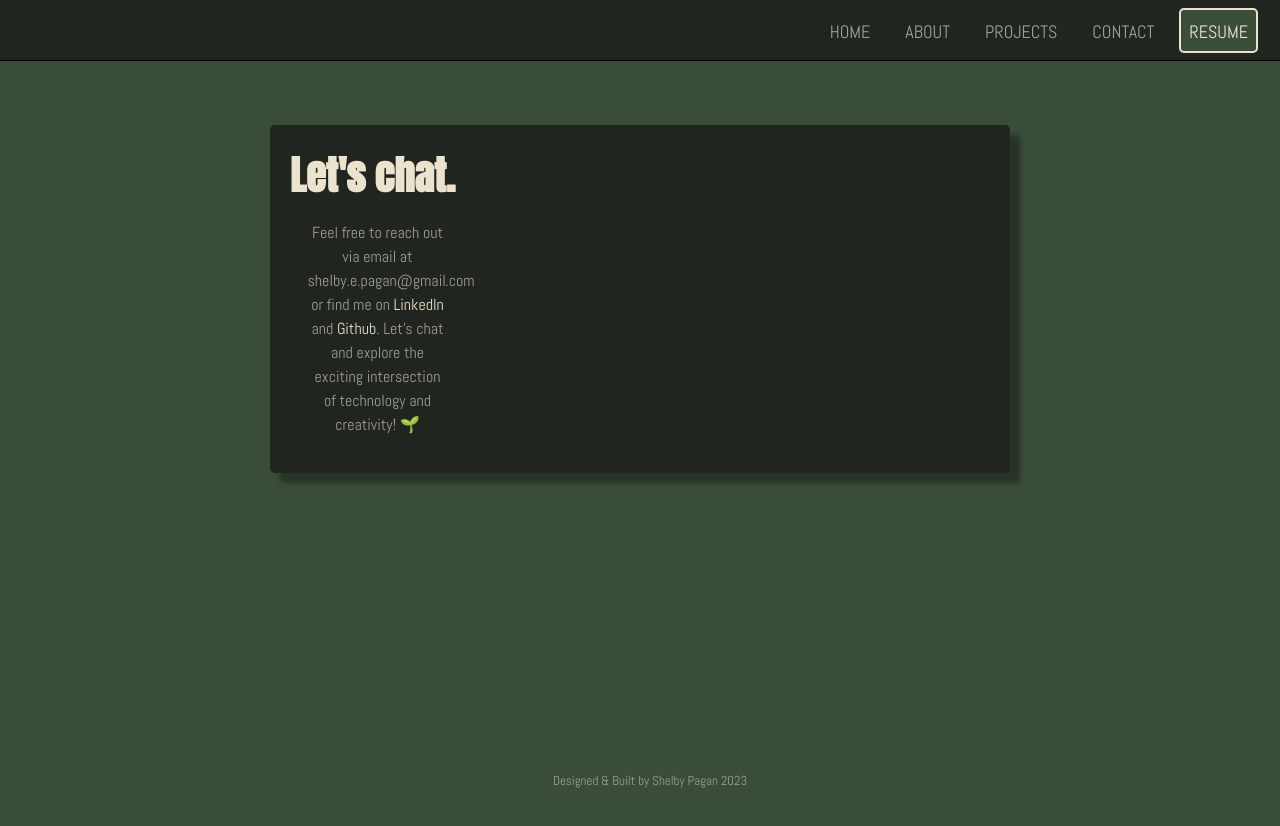
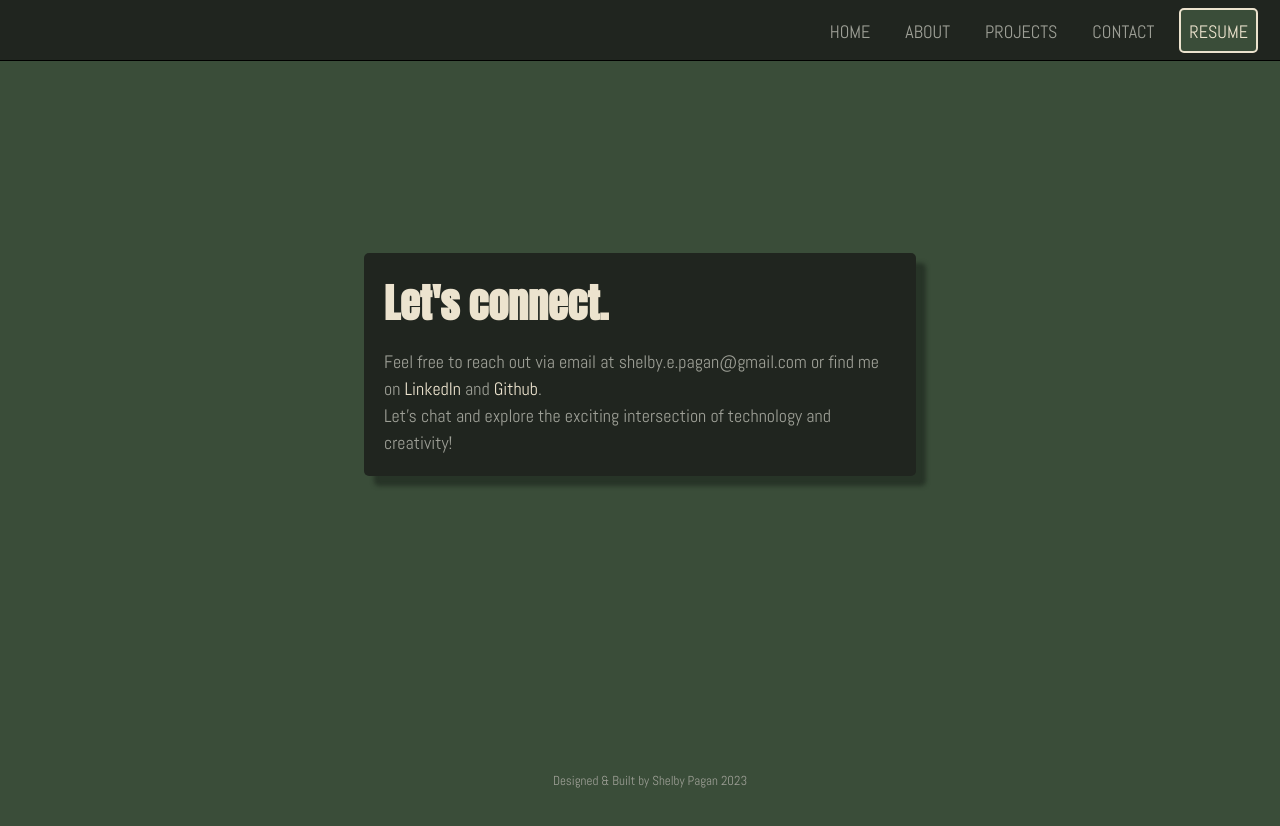
Before and after one commit to shelbyyy16/react-portfolio, a React (Vite) app: page /contact in a window 1280 px wide. Shown: the top 826 px of the page. Built offline with nearby package versions, Linux system fonts and the light colour scheme.

Commit message:
update to contact page

```diff
--- a/src/pages/Contact.jsx
+++ b/src/pages/Contact.jsx
@@ -3,9 +3,9 @@ import React from 'react';
 function Contact() {
   return (
     <div className="contact">
-      <h2>Let's chat.</h2>
-      <div className="home-about">
-        <p>Feel free to reach out via email at shelby.e.pagan@gmail.com or find me on <a href="https://www.linkedin.com/in/shelbypagan/" target="_blank" rel="noopener noreferrer" className='contact-link'>LinkedIn</a> and <a href="https://github.com/shelbyyy16" target="_blank" rel="noopener noreferrer" className='contact-link'>Github</a>. Let's chat and explore the exciting intersection of technology and creativity! 🌱</p>
+      <h2>Let's connect.</h2>
+      <div>
+        <p>Feel free to reach out via email at shelby.e.pagan@gmail.com or find me on <a href="https://www.linkedin.com/in/shelbypagan/" target="_blank" rel="noopener noreferrer" className='contact-link'>LinkedIn</a> and <a href="https://github.com/shelbyyy16" target="_blank" rel="noopener noreferrer" className='contact-link'>Github</a>. <br></br>Let's chat and explore the exciting intersection of technology and creativity! </p>
       </div>
     </div>
   );
--- a/src/style.css
+++ b/src/style.css
@@ -204,34 +204,32 @@ html {
 /* CONTACT PAGE */
 
 .contact {
-  margin: 0;
-  margin-left: 10%;
-  margin-top: 15%;
-  margin: 5% auto;
-  margin-bottom: 30%;
+  margin: 15% auto 30%;
   padding: 20px;
   background-color: #20251f;
   border-radius: 5px;
-  width: 700px;
+  width: 40%;
   box-shadow: 10px 10px 4px #273427;
+  position: relative;
+}
 
-  a {
+.contact a {
   font-weight: 500;
   color: #ece3ce;
   text-decoration: inherit;
 }
 
-  a:hover {
+.contact a:hover {
   color: #ece3ce;
   font-style: italic;
 }
 
-  p {
-    text-align: center;
-    width: 80%;
-    margin-left: auto;
-    margin-right: auto;
-  }
+.contact p {
+  text-align: left;
+  margin: 0 auto;
+  font-size: large;
+  color:  #9d9f96;
+
 }
 
 .contact h2 {
```
Lines whose indentation alone changed are shown as unchanged.
